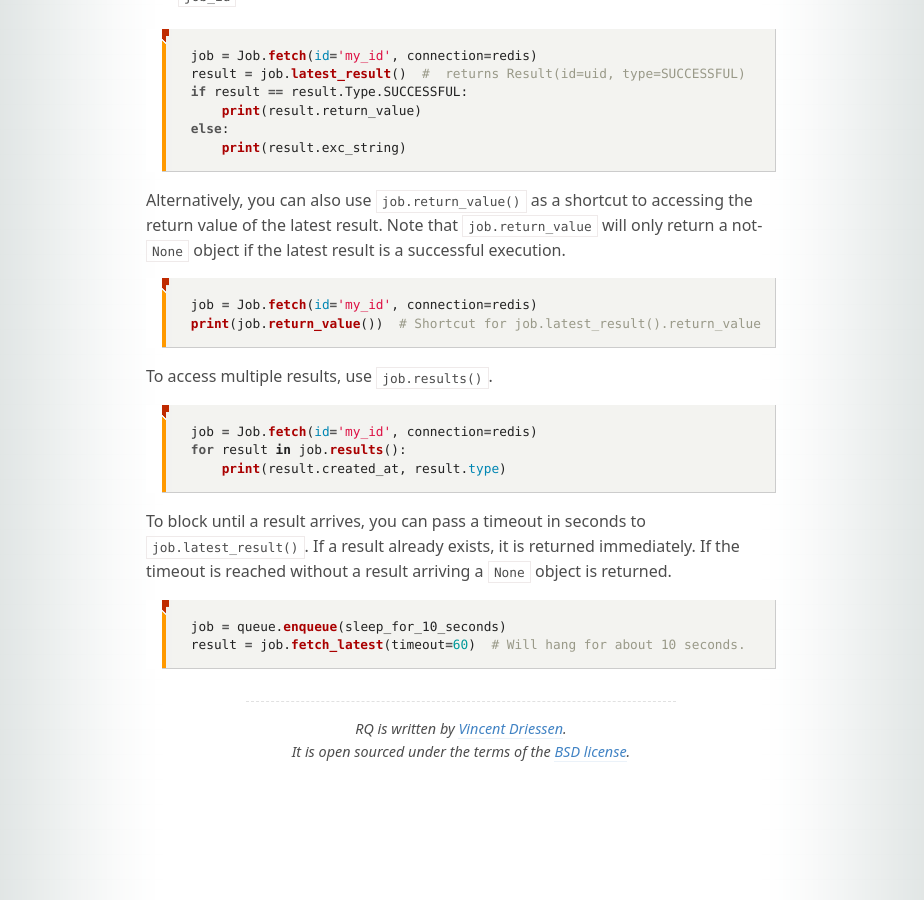
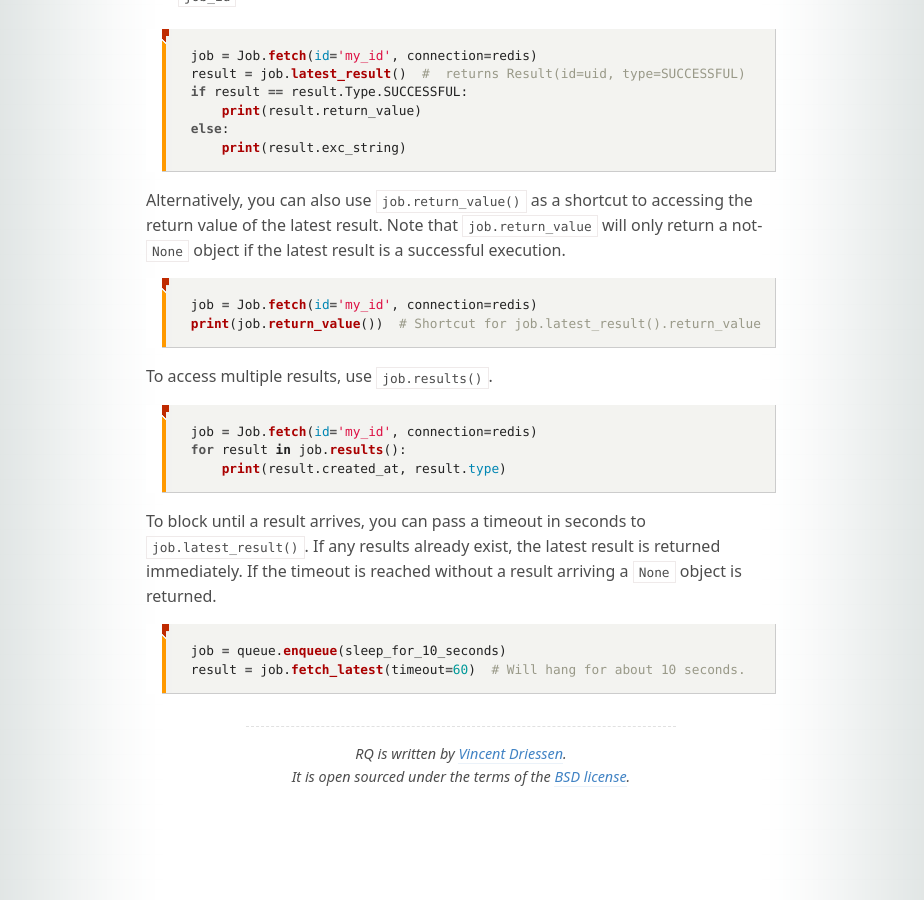
Before and after one commit to rq/rq, a Jekyll site: the page built from docs/docs/results.md, in a window 1280 px wide and 900 px high, scrolled down 3120 px. Shown: the whole window, without its empty margins (179-1103 px from the left). Built offline with Jekyll 4.4.1, drawn with Linux system fonts in a browser that asks for light colours; some web fonts are replaced; comment, search, counter and statistics services are not loaded.

Commit message:
Clarify that the latest result is returned.

````diff
--- a/docs/docs/results.md
+++ b/docs/docs/results.md
@@ -157,7 +157,7 @@ for result in job.results():
     print(result.created_at, result.type)
 ```
 
-To block until a result arrives, you can pass a timeout in seconds to `job.latest_result()`. If a result already exists, it is returned immediately. If the timeout is reached without a result arriving a `None` object is returned.
+To block until a result arrives, you can pass a timeout in seconds to `job.latest_result()`. If any results already exist, the latest result is returned immediately. If the timeout is reached without a result arriving a `None` object is returned.
 
 ```python
 job = queue.enqueue(sleep_for_10_seconds)
````
